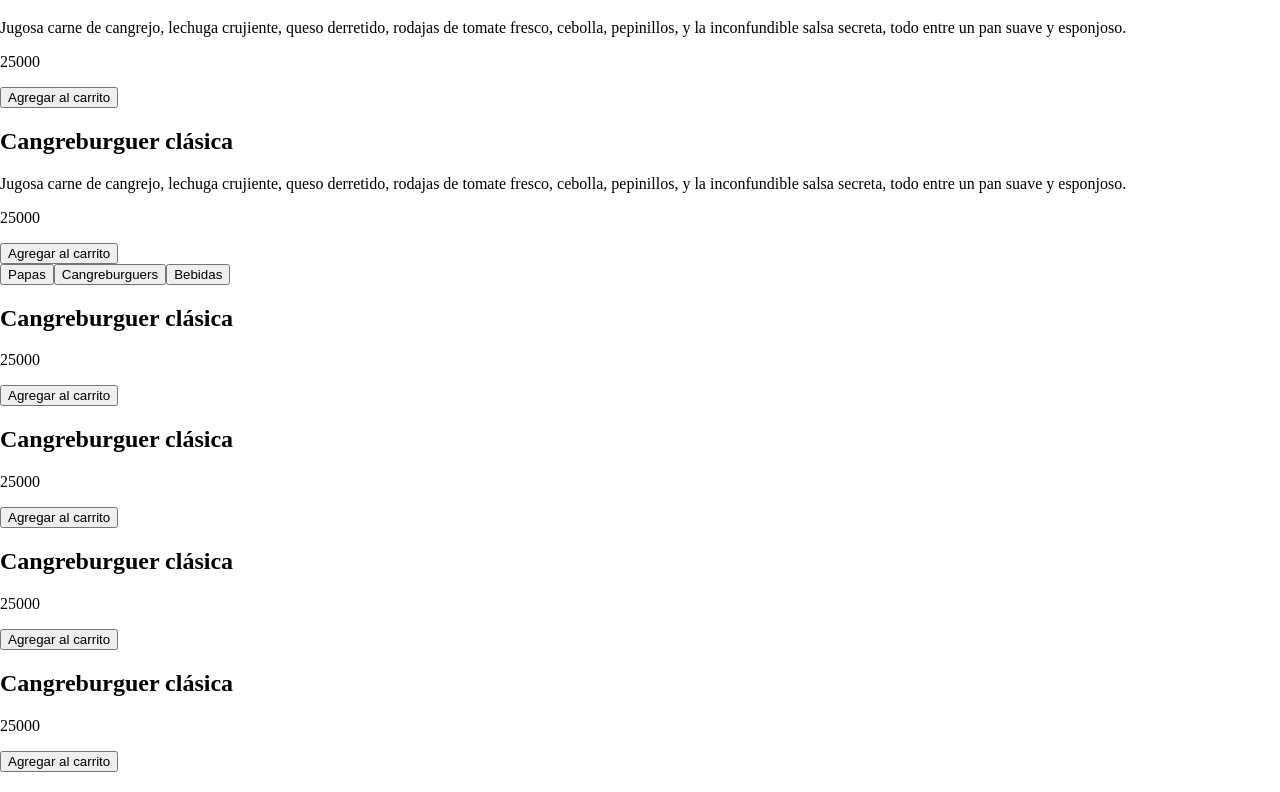
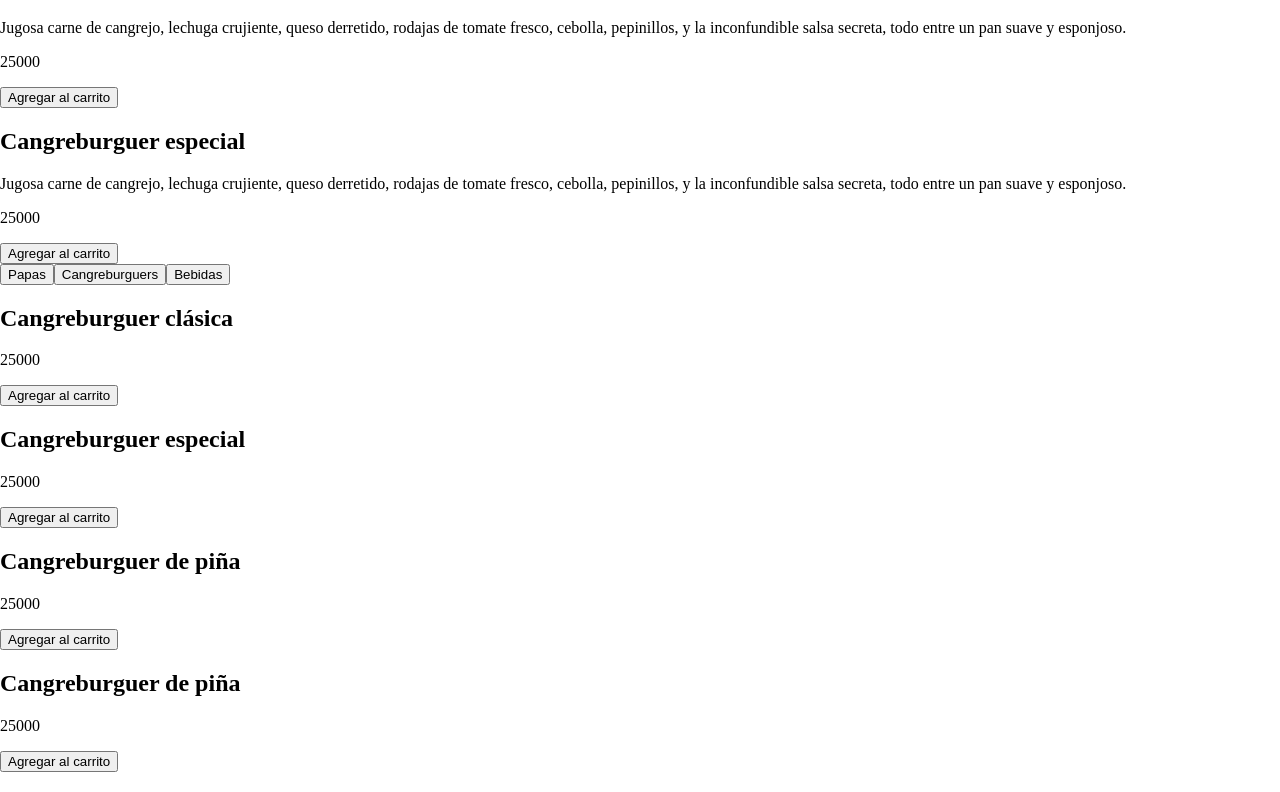
Before and after one commit to Dmoreno2903/crustaceo-cascarudo, a React (Vite) app in the folder frontend/: page /menu in a window 1280 px wide. Shown: the part 988-1780 px from the top of the page. Built offline with nearby package versions, Linux system fonts and the light colour scheme.

Commit message:
cambios en los atributos de productos

```diff
--- a/frontend/src/components/menu/ListaProductosDestacados.jsx
+++ b/frontend/src/components/menu/ListaProductosDestacados.jsx
@@ -3,8 +3,9 @@ import { TarjetaProductoDestacado } from "./TarjetaProductoDestacado"
 
 
 export const ListaProductosDestacados = () => {
-  const listaOrdenada = ListaProductos.sort((a,b)=>(b.valoracion - a.valoracion))
+  const listaOrdenada = ListaProductos.filter(producto=>producto.is_outstanding)
   const listaRecortada = listaOrdenada.slice(0,2)
+
 
   return (
     <div>
--- a/frontend/src/components/menu/MenuGeneral.jsx
+++ b/frontend/src/components/menu/MenuGeneral.jsx
@@ -9,7 +9,6 @@ export const MenuGeneral = () => {
         <BotonMenu name={"Papas"}/>
         <BotonMenu name={"Cangreburguers"}/>
         <BotonMenu name={"Bebidas"}/>
-
       </div>
       <ListaProductosGeneral/>
       <BotonCambiarPagina/>
--- a/frontend/src/components/menu/TarjetaProductoDestacado.jsx
+++ b/frontend/src/components/menu/TarjetaProductoDestacado.jsx
@@ -3,9 +3,9 @@ import { BotonAgregarProducto } from "../botones/BotonAgregarProducto"
 export const TarjetaProductoDestacado = ({producto}) => {
   return (
     <div>
-      <h2>{producto.nombre}</h2>
-      <p>{producto.descripcion}</p>
-      <p>{producto.precio}</p>
+      <h2>{producto.name}</h2>
+      <p>{producto.description}</p>
+      <p>{producto.price}</p>
       <BotonAgregarProducto/>
     </div>
   )
--- a/frontend/src/components/menu/TarjetaProductoGeneral.jsx
+++ b/frontend/src/components/menu/TarjetaProductoGeneral.jsx
@@ -3,8 +3,8 @@ import { BotonAgregarProducto } from "../botones/BotonAgregarProducto"
 export const TarjetaProductoGeneral = ({producto}) => {
     return (
         <div>
-          <h2>{producto.nombre}</h2>
-          <p>{producto.precio}</p>
+          <h2>{producto.name}</h2>
+          <p>{producto.price}</p>
           <BotonAgregarProducto/>
         </div>
       )
--- a/frontend/src/dataMomentanea/ListaProductos.json
+++ b/frontend/src/dataMomentanea/ListaProductos.json
@@ -1,87 +1,135 @@
 [
     {
-        "id": 1,
-        "nombre": "Cangreburguer clásica",
-        "descripcion": " Jugosa carne de cangrejo, lechuga crujiente, queso derretido, rodajas de tomate fresco, cebolla, pepinillos, y la inconfundible salsa secreta, todo entre un pan suave y esponjoso.",
-        "precio": 25000,
-        "valoracion": 60
+        "id":1,
+        "score": 4,
+        "name": "Cangreburguer clásica",
+        "price": "25000",
+        "description": " Jugosa carne de cangrejo, lechuga crujiente, queso derretido, rodajas de tomate fresco, cebolla, pepinillos, y la inconfundible salsa secreta, todo entre un pan suave y esponjoso.",
+        "image": "/src/assets/imagenes/cangreburguer.jpg",
+        "count": "",
+        "created_at": "",
+        "is_outstanding": true
     },
     {
-        "id": 2,
-        "nombre": "Cangreburguer especial",
-        "descripcion": " Esta hamburguesa incluye doble carne de cangrejo, una generosa porción de aguacate, bacon crujiente de pescado, queso cheddar añejo, hojas de arúgula fresca, y una exclusiv",
-        "precio": 30000,
-        "valoracion": 70
+        "id":2,
+        "score": 3,
+        "name": "Cangreburguer especial",
+        "price": "25000",
+        "description": " Jugosa carne de cangrejo, lechuga crujiente, queso derretido, rodajas de tomate fresco, cebolla, pepinillos, y la inconfundible salsa secreta, todo entre un pan suave y esponjoso.",
+        "image": "/src/assets/imagenes/cangreburguer.jpg",
+        "count": "",
+        "created_at": "",
+        "is_outstanding": true
     },
     {
-        "id": 3,
-        "nombre": "Cangreburguer clásica",
-        "descripcion": " Jugosa carne de cangrejo, lechuga crujiente, queso derretido, rodajas de tomate fresco, cebolla, pepinillos, y la inconfundible salsa secreta, todo entre un pan suave y esponjoso.",
-        "precio": 25000,
-        "valoracion": 72
+        "id":3,
+        "score": 2,
+        "name": "Cangreburguer de piña",
+        "price": "25000",
+        "description": " Jugosa carne de cangrejo, lechuga crujiente, queso derretido, rodajas de tomate fresco, cebolla, pepinillos, y la inconfundible salsa secreta, todo entre un pan suave y esponjoso.",
+        "image": "/src/assets/imagenes/cangreburguer.jpg",
+        "count": "",
+        "created_at": "",
+        "is_outstanding": false
     },
     {
-        "id": 4,
-        "nombre": "Cangreburguer clásica",
-        "descripcion": " Jugosa carne de cangrejo, lechuga crujiente, queso derretido, rodajas de tomate fresco, cebolla, pepinillos, y la inconfundible salsa secreta, todo entre un pan suave y esponjoso.",
-        "precio": 25000,
-        "valoracion": 73
+        "id":3,
+        "score": 2,
+        "name": "Cangreburguer de piña",
+        "price": "25000",
+        "description": " Jugosa carne de cangrejo, lechuga crujiente, queso derretido, rodajas de tomate fresco, cebolla, pepinillos, y la inconfundible salsa secreta, todo entre un pan suave y esponjoso.",
+        "image": "/src/assets/imagenes/cangreburguer.jpg",
+        "count": "",
+        "created_at": "",
+        "is_outstanding": false
     },
     {
-        "id": 5,
-        "nombre": "Cangreburguer clásica",
-        "descripcion": " Jugosa carne de cangrejo, lechuga crujiente, queso derretido, rodajas de tomate fresco, cebolla, pepinillos, y la inconfundible salsa secreta, todo entre un pan suave y esponjoso.",
-        "precio": 25000,
-        "valoracion": 75
+        "id":3,
+        "score": 2,
+        "name": "Cangreburguer de piña",
+        "price": "25000",
+        "description": " Jugosa carne de cangrejo, lechuga crujiente, queso derretido, rodajas de tomate fresco, cebolla, pepinillos, y la inconfundible salsa secreta, todo entre un pan suave y esponjoso.",
+        "image": "/src/assets/imagenes/cangreburguer.jpg",
+        "count": "",
+        "created_at": "",
+        "is_outstanding": false
     },
     {
-        "id": 6,
-        "nombre": "Cangreburguer clásica",
-        "descripcion": " Jugosa carne de cangrejo, lechuga crujiente, queso derretido, rodajas de tomate fresco, cebolla, pepinillos, y la inconfundible salsa secreta, todo entre un pan suave y esponjoso.",
-        "precio": 25000,
-        "valoracion": 77
+        "id":3,
+        "score": 2,
+        "name": "Cangreburguer de piña",
+        "price": "25000",
+        "description": " Jugosa carne de cangrejo, lechuga crujiente, queso derretido, rodajas de tomate fresco, cebolla, pepinillos, y la inconfundible salsa secreta, todo entre un pan suave y esponjoso.",
+        "image": "/src/assets/imagenes/cangreburguer.jpg",
+        "count": "",
+        "created_at": "",
+        "is_outstanding": false
     },
     {
-        "id": 7,
-        "nombre": "Cangreburguer clásica",
-        "descripcion": " Jugosa carne de cangrejo, lechuga crujiente, queso derretido, rodajas de tomate fresco, cebolla, pepinillos, y la inconfundible salsa secreta, todo entre un pan suave y esponjoso.",
-        "precio": 25000,
-        "valoracion": 79
+        "id":3,
+        "score": 2,
+        "name": "Cangreburguer de piña",
+        "price": "25000",
+        "description": " Jugosa carne de cangrejo, lechuga crujiente, queso derretido, rodajas de tomate fresco, cebolla, pepinillos, y la inconfundible salsa secreta, todo entre un pan suave y esponjoso.",
+        "image": "/src/assets/imagenes/cangreburguer.jpg",
+        "count": "",
+        "created_at": "",
+        "is_outstanding": false
     },
     {
-        "id": 8,
-        "nombre": "Cangreburguer clásica",
-        "descripcion": " Jugosa carne de cangrejo, lechuga crujiente, queso derretido, rodajas de tomate fresco, cebolla, pepinillos, y la inconfundible salsa secreta, todo entre un pan suave y esponjoso.",
-        "precio": 25000,
-        "valoracion": 80
+        "id":3,
+        "score": 2,
+        "name": "Cangreburguer de piña",
+        "price": "25000",
+        "description": " Jugosa carne de cangrejo, lechuga crujiente, queso derretido, rodajas de tomate fresco, cebolla, pepinillos, y la inconfundible salsa secreta, todo entre un pan suave y esponjoso.",
+        "image": "/src/assets/imagenes/cangreburguer.jpg",
+        "count": "",
+        "created_at": "",
+        "is_outstanding": false
     },
     {
-        "id": 9,
-        "nombre": "Cangreburguer clásica",
-        "descripcion": " Jugosa carne de cangrejo, lechuga crujiente, queso derretido, rodajas de tomate fresco, cebolla, pepinillos, y la inconfundible salsa secreta, todo entre un pan suave y esponjoso.",
-        "precio": 25000,
-        "valoracion": 83
+        "id":3,
+        "score": 2,
+        "name": "Cangreburguer de piña",
+        "price": "25000",
+        "description": " Jugosa carne de cangrejo, lechuga crujiente, queso derretido, rodajas de tomate fresco, cebolla, pepinillos, y la inconfundible salsa secreta, todo entre un pan suave y esponjoso.",
+        "image": "/src/assets/imagenes/cangreburguer.jpg",
+        "count": "",
+        "created_at": "",
+        "is_outstanding": false
     },
     {
-        "id": 10,
-        "nombre": "Cangreburguer clásica",
-        "descripcion": " Jugosa carne de cangrejo, lechuga crujiente, queso derretido, rodajas de tomate fresco, cebolla, pepinillos, y la inconfundible salsa secreta, todo entre un pan suave y esponjoso.",
-        "precio": 25000,
-        "valoracion": 85
+        "id":3,
+        "score": 2,
+        "name": "Cangreburguer de piña",
+        "price": "25000",
+        "description": " Jugosa carne de cangrejo, lechuga crujiente, queso derretido, rodajas de tomate fresco, cebolla, pepinillos, y la inconfundible salsa secreta, todo entre un pan suave y esponjoso.",
+        "image": "/src/assets/imagenes/cangreburguer.jpg",
+        "count": "",
+        "created_at": "",
+        "is_outstanding": false
     },
     {
-        "id": 11,
-        "nombre": "Cangreburguer clásica",
-        "descripcion": " Jugosa carne de cangrejo, lechuga crujiente, queso derretido, rodajas de tomate fresco, cebolla, pepinillos, y la inconfundible salsa secreta, todo entre un pan suave y esponjoso.",
-        "precio": 25000,
-        "valoracion": 87
+        "id":3,
+        "score": 2,
+        "name": "Cangreburguer de piña",
+        "price": "25000",
+        "description": " Jugosa carne de cangrejo, lechuga crujiente, queso derretido, rodajas de tomate fresco, cebolla, pepinillos, y la inconfundible salsa secreta, todo entre un pan suave y esponjoso.",
+        "image": "/src/assets/imagenes/cangreburguer.jpg",
+        "count": "",
+        "created_at": "",
+        "is_outstanding": false
+    },
+    {
+        "id":3,
+        "score": 2,
+        "name": "Cangreburguer de piña",
+        "price": "25000",
+        "description": " Jugosa carne de cangrejo, lechuga crujiente, queso derretido, rodajas de tomate fresco, cebolla, pepinillos, y la inconfundible salsa secreta, todo entre un pan suave y esponjoso.",
+        "image": "/src/assets/imagenes/cangreburguer.jpg",
+        "count": "",
+        "created_at": "",
+        "is_outstanding": false
     }
-    ,
-    {
-        "id": 12,
-        "nombre": "Cangreburguer clásica",
-        "descripcion": " Jugosa carne de cangrejo, lechuga crujiente, queso derretido, rodajas de tomate fresco, cebolla, pepinillos, y la inconfundible salsa secreta, todo entre un pan suave y esponjoso.",
-        "precio": 25000,
-        "valoracion": 90
-    }
+
 ]
```
Also changed, not shown: frontend/src/assets/imagenes/cangreburguer.jpg (added).
